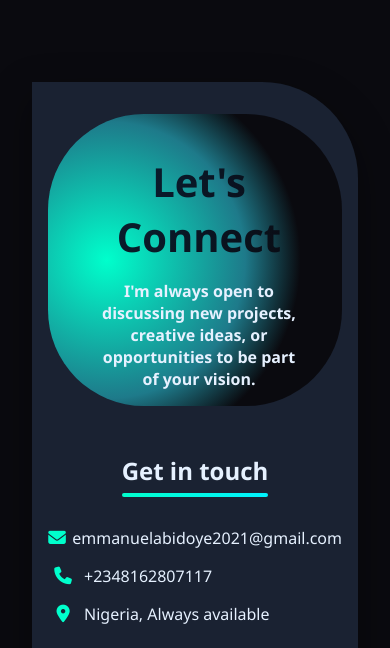
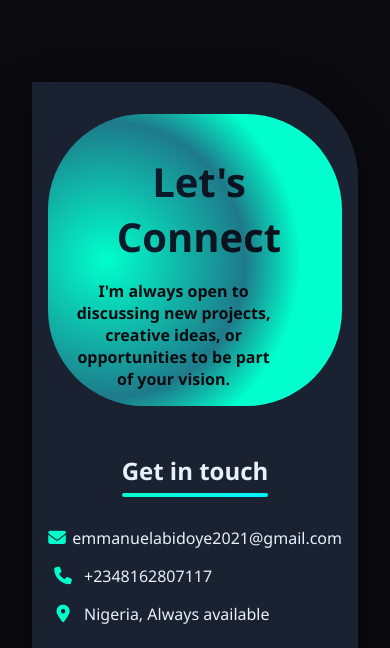
Before and after one commit to Emmanuel-dev-oss/My-Portfolio-Web, a plain HTML site: page index.html in a window 390 px wide. Shown: the part 10118-10766 px from the top of the page. Drawn offline with Linux system fonts and the light colour scheme; some packages are replaced by stand-ins of ours; a web font is replaced by a local one.

```diff
--- a/index.html
+++ b/index.html
@@ -584,7 +584,7 @@
         <div class="contact">
             <div class="contact-header">
                 <h1>Let's Connect</h1>
-                <p class="subtitle contact-head-desc">I'm always open to discussing new projects, creative ideas, or opportunities to be part of your vision.</p>
+                <p class="contact-head-desc">I'm always open to discussing new projects, creative ideas, or opportunities to be part of your vision.</p>
             </div>
 
             <div class="contact-content">
--- a/main.css
+++ b/main.css
@@ -1737,7 +1737,7 @@
     text-align: center;
     padding: 3rem 2rem 2rem;
     border-radius: 6rem;
-    background: radial-gradient(circle at 20% 50%, var(--accent) 0%, #1e7a8a 50%, var(--bg-primary) 70%);
+    background: radial-gradient(circle at 20% 50%, var(--accent) 0%, #1e7a8a 50%, var(--accent) 70%);
 }
 
 .contact-header h1 {
@@ -1751,6 +1751,7 @@
 
 .contact-head-desc {
     font-weight: 600;
+    color: var(--bg-primary);
 }
 
 .contact-content {
```
